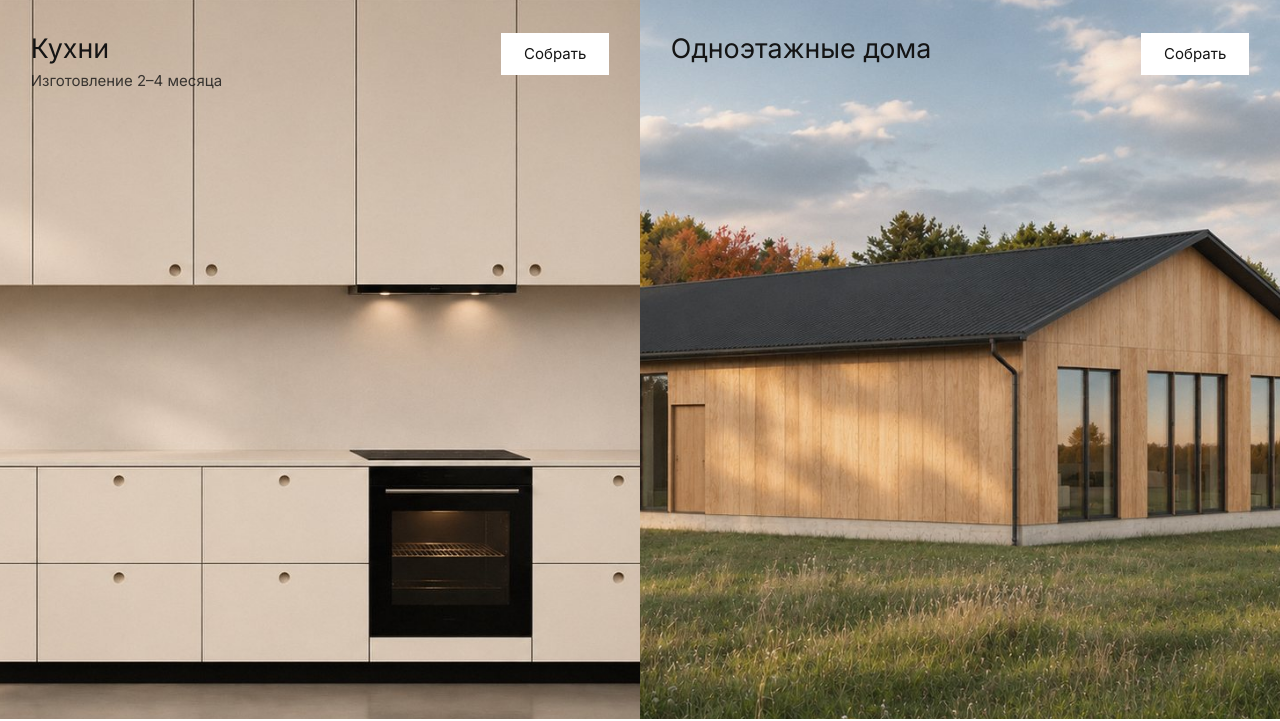
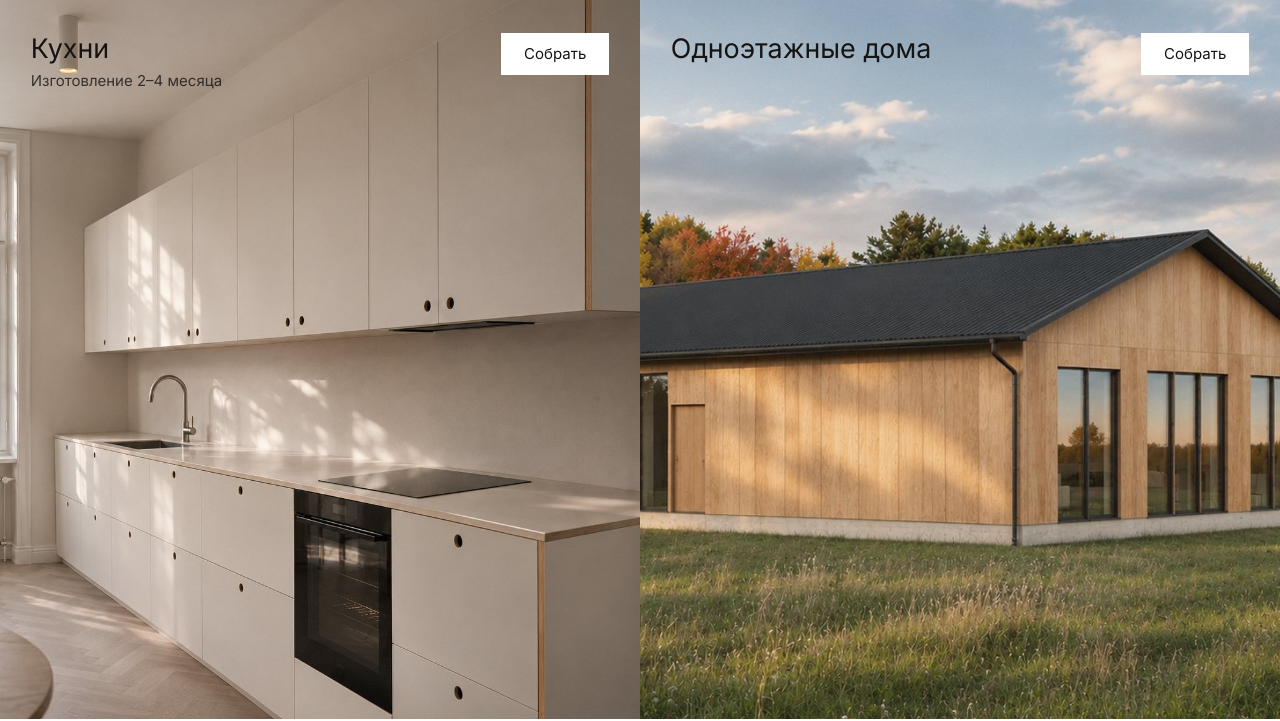
Before and after one commit to nezdorovotanya/jurku, a plain HTML site: page index.html in a window 1280 px wide. Shown: the part 82-803 px from the top of the page. Drawn offline with Linux system fonts and the light colour scheme.

Commit message:
Главная: снова фото кухни с паркетом ёлочкой
Co-Authored-By: Claude Opus 5.5 <noreply@anthropic.com>
Claude-Session: https://claude.ai/code/session_012cavtiaMHfkpLfhiAQAh8E

```diff
--- a/index.html
+++ b/index.html
@@ -77,8 +77,8 @@ button,input,textarea{font:inherit;color:inherit}
 .tile img.ill{position:absolute;inset:0;width:100%;height:100%;object-fit:cover;object-position:50% 58%;transform:scale(1.16);transform-origin:78% 58%;transition:transform .6s ease}
 .tile.photo:hover img.ill{transform:scale(1.19)}
 /* как у Reform: две плитки во весь экран, кадр крупный — кухня у духовки и вытяжки, дом — торец с окнами в пол */
-.tile img.ill.kit{object-position:86% 50%;transform:scale(1.12);transform-origin:86% 52%}
-.tile.photo:hover img.ill.kit{transform:scale(1.15)}
+.tile img.ill.kit{object-position:72% 50%;transform:scale(1.08);transform-origin:80% 55%}
+.tile.photo:hover img.ill.kit{transform:scale(1.11)}
 .tile img.ill.house{object-position:74% 56%;transform:scale(1.1);transform-origin:74% 62%}
 .tile.photo:hover img.ill.house{transform:scale(1.13)}
 .tile.photo .btn{background:#fff;border-color:#fff;color:var(--ink)}
@@ -376,7 +376,7 @@ footer{border-top:1px solid var(--hair);padding-block:22px 30px;color:var(--mute
 
   <section class="tiles" aria-label="Что мы делаем" data-page="home">
     <button class="tile photo" type="button" data-open="kitchen" style="background:#E9E4DC">
-      <img class="ill kit" alt="Прямая кухня из фанеры: светлые фасады с круглыми отверстиями, верхние шкафы, духовой шкаф под варочной панелью" src="assets/tile-kit-05c9baadcf.jpg">
+      <img class="ill kit" alt="Кухня из фанеры: светлые фасады с круглыми отверстиями, верхние шкафы до потолка, паркет ёлочкой" src="assets/tile-kit-05fdf0cc1e.jpg">
       <div class="tile-h"><div><h2>Кухни</h2><p class="tile-sub">Изготовление 2–4 месяца</p></div><span class="btn">Собрать</span></div>
     </button>
     <button class="tile photo" type="button" data-open="house" style="background:#AEC3D7">
```
Also changed, not shown: assets/tile-kit-05c9baadcf.jpg (deleted), assets/tile-kit-05fdf0cc1e.jpg (added).
